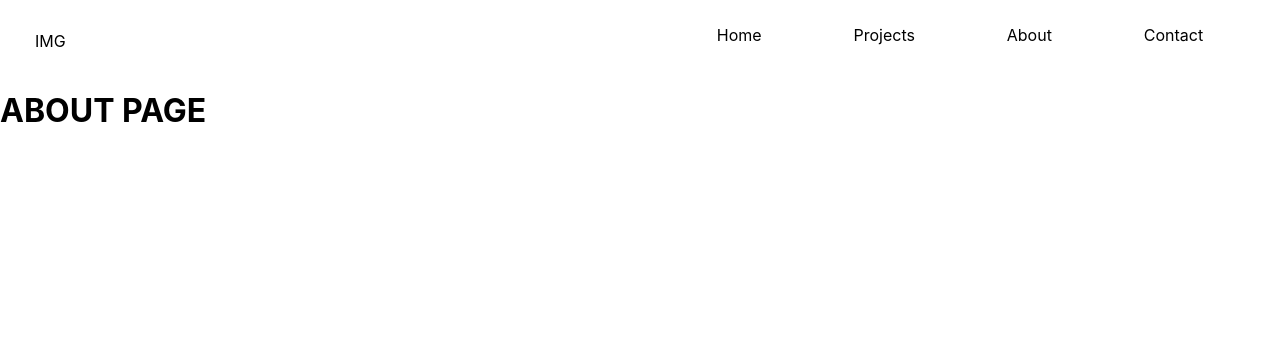
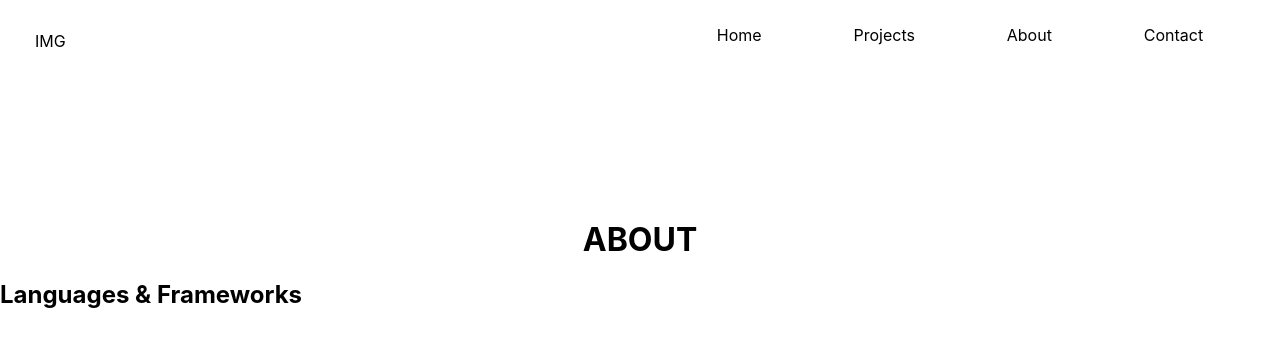
Before and after one commit to JarrodSavard/react-portfolio, a React (Create React App) app: page /about in a window 1280 px wide. Shown: the top 346 px of the page. Built offline with nearby package versions, Linux system fonts and the light colour scheme.

Commit message:
changed project-cart to item-card to use on about page

```diff
--- a/src/pages/about/about.component.jsx
+++ b/src/pages/about/about.component.jsx
@@ -3,7 +3,11 @@ import './about.styles.scss';
 
 const About = (props) => (
   <div>
-    <h1>ABOUT PAGE</h1>
+    <h1 className="section-title">ABOUT</h1>
+    <div className="info">
+      <h2>Languages & Frameworks</h2>
+    </div>
+
   </div>
 );
 
--- a/src/pages/about/about.styles.scss
+++ b/src/pages/about/about.styles.scss
@@ -0,0 +1,4 @@
+.section-title{
+  text-align: center;
+  margin-top: 150px;
+}
```
Also changed, not shown: src/components/item-card/item-card.component.jsx (added), src/components/item-card/item-card.styles.scss (added), 1 other file (tests, documents, lock files or other folders).
